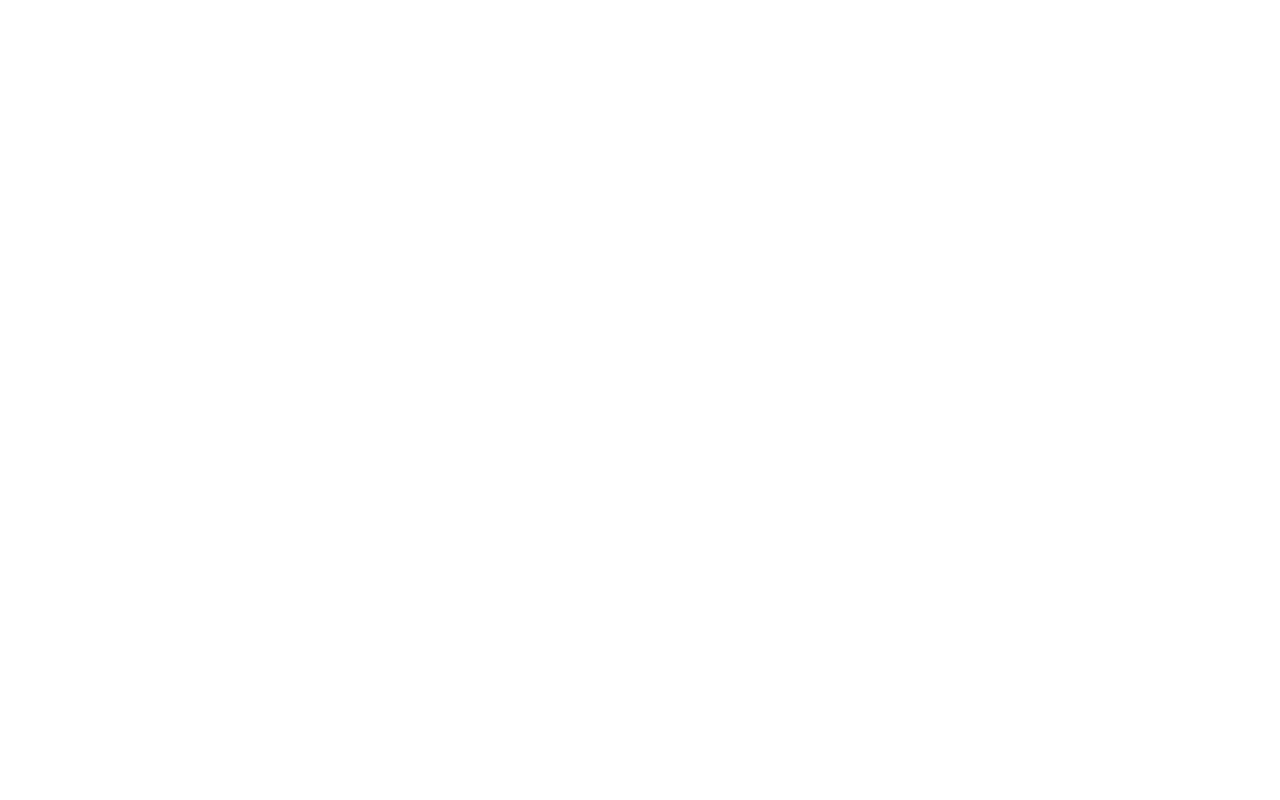
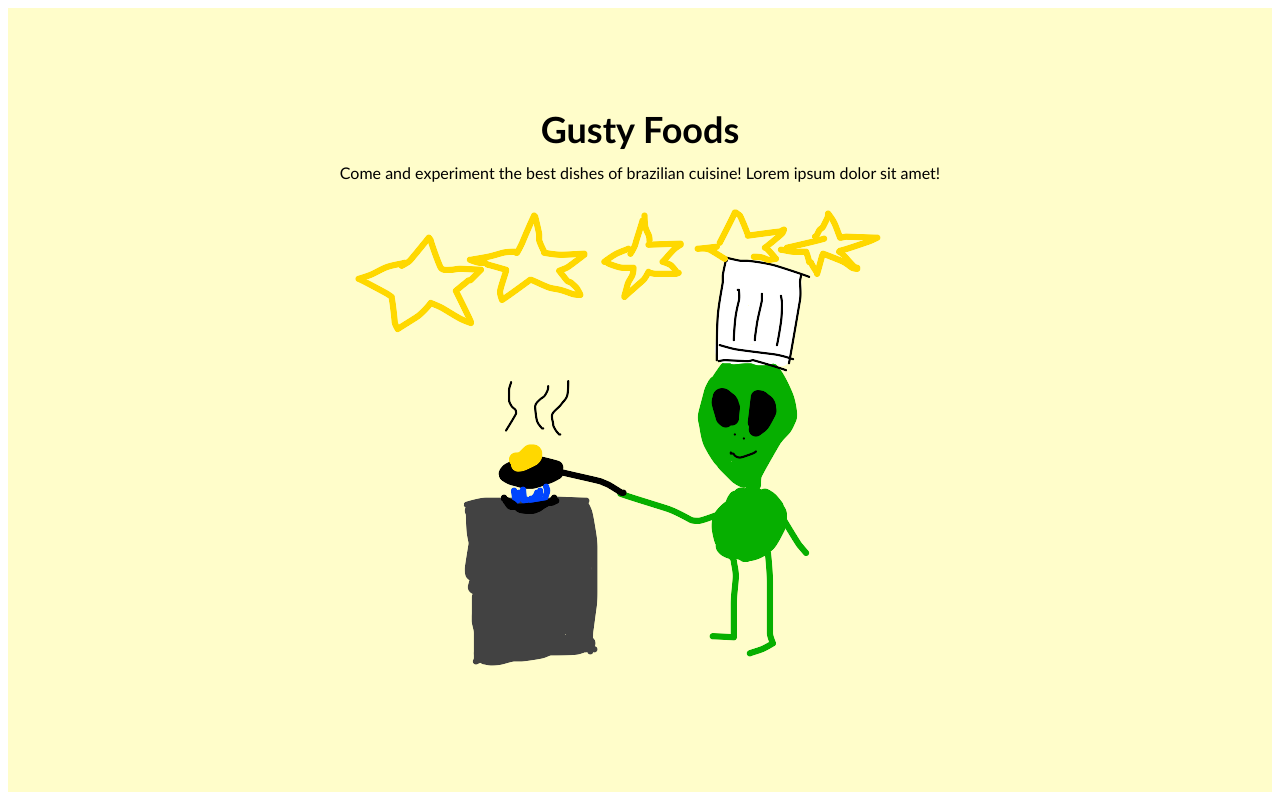
Before and after one commit to gustydev/restaurant-page, a website built with webpack: page dist/index.html in a window 1280 px wide. Built offline with nearby package versions, Linux system fonts and the light colour scheme.

Commit message:
Create base index page

```diff
--- a/dist/index.html
+++ b/dist/index.html
@@ -4,9 +4,14 @@
     <meta charset="UTF-8">
     <meta name="viewport" content="width=device-width, initial-scale=1.0">
     <title>Restaurant Page</title>
+    <link rel="stylesheet" href="style.css">
 </head>
 <body>
-
+    <div id="content">
+        <div class="headline">Gusty Foods</div>
+        <div class="phrase">Come and experiment the best dishes of brazilian cuisine! Lorem ipsum dolor sit amet!</div>
+        <img src="images/aliencook.png" alt="alien cooking" id="alien">
+    </div>
 </body>
 <script src="main.js"></script>
 </html>
--- /dev/null
+++ b/dist/style.css
@@ -0,0 +1,22 @@
+body {
+    font-family:'Gill Sans', 'Gill Sans MT', Calibri, 'Trebuchet MS', sans-serif;
+}
+
+#content {
+    display: flex;
+    flex-direction: column;
+    align-items: center;
+    justify-content: center;
+    gap: 12px;
+    min-height: 98vh;
+    background-color: #FFFDCA;
+}
+
+.headline, .phrase {
+    text-align: center;
+}
+
+.headline {
+    font-size: 36px;
+    font-weight: bold;
+}
```
Also changed, not shown: dist/images/aliencook.png (added), dist/main.js (added).
